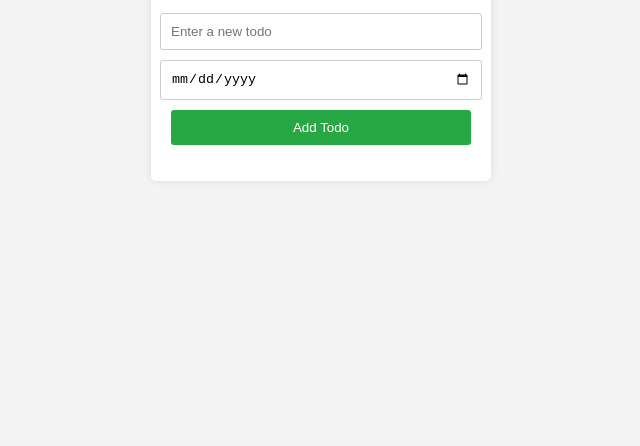
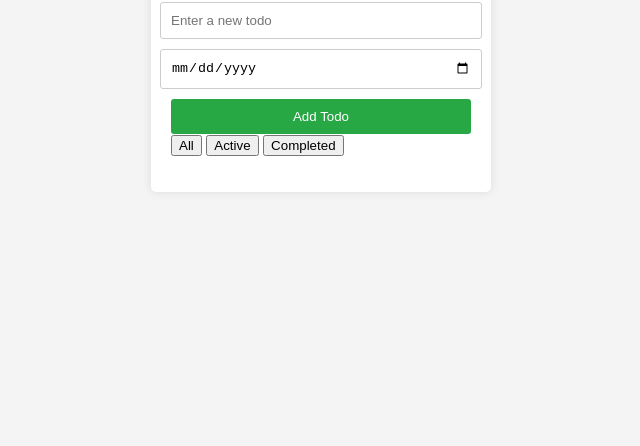
Before and after one commit to lemceb01/TodoFinal, a website built with Vite: page ts-project/index.html in a window 1280 px wide. Shown: the part 354-800 px from the top of the page, without its empty margins (319-959 px from the left). Built offline with nearby package versions, Linux system fonts and the light colour scheme.

Commit message:
feat: add filter buttons to HTML

```diff
--- a/ts-project/index.html
+++ b/ts-project/index.html
@@ -4,7 +4,7 @@
     <meta charset="UTF-8" />
     <link rel="icon" type="image/svg+xml" href="/vite.svg" />
     <meta name="viewport" content="width=device-width, initial-scale=1.0" />
-    <title>Vite + TS</title>
+    <title>Todos</title>
   </head>
   <body>
     <div id="app">
@@ -15,6 +15,11 @@
           <input id="todo-date" type="date" />
           <button type="submit">Add Todo</button>
         </form>
+        <div class="filter-buttons">
+          <button id="show-all">All</button>
+          <button id="show-active">Active</button>
+          <button id="show-completed">Completed</button>
+        </div>
         <div id="error-message" class="error-message">ERROR</div>
         <ul class="todo-list">
 
--- a/ts-project/src/main.ts
+++ b/ts-project/src/main.ts
@@ -73,12 +73,6 @@ const renderTodos = () => {
 
 renderTodos();
 
-// const addRemoveButtonListener = (li: HTMLLIElement, id:number) => {
-//   const removeButton = li.querySelector('button') as HTMLButtonElement;
-//   removeButton?.addEventListener('click', () =>
-//     removeTodo(id));
-// }
-
 const toggleTodo = (id: number) => {
   todos = todos.map(todo =>
     todo.id === id ? { ...todo, completed: !todo.completed } : todo
```
